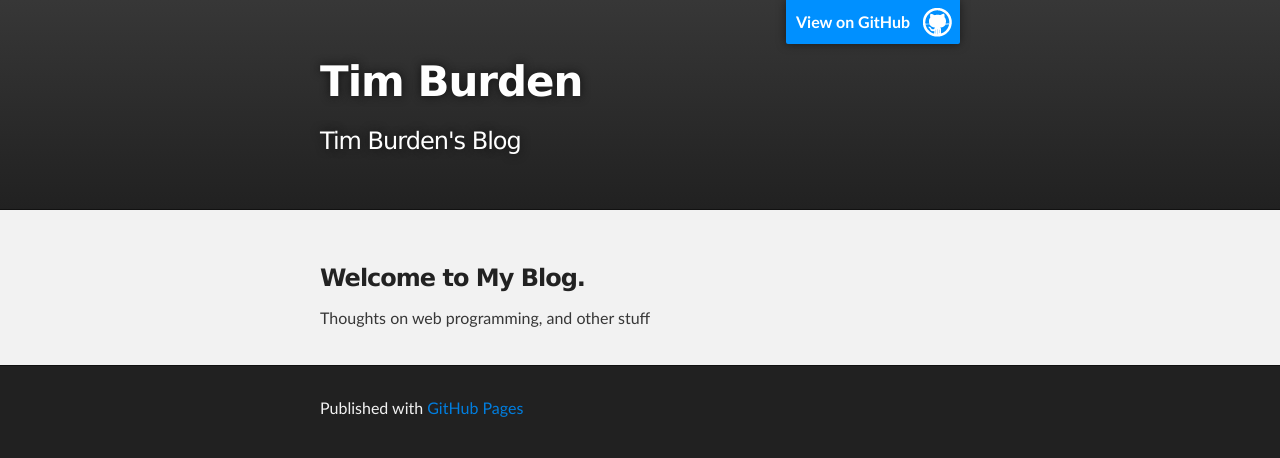
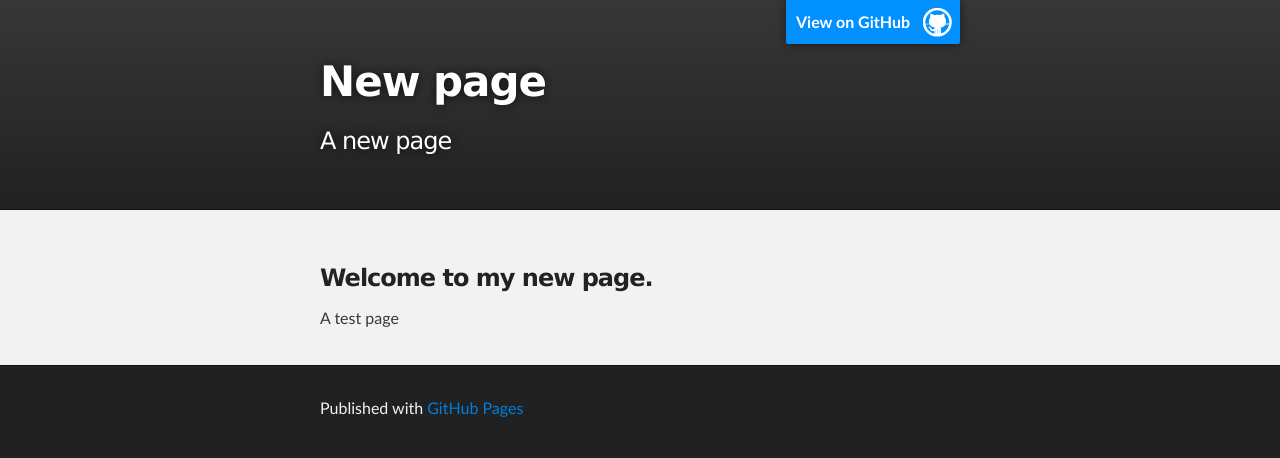
Before and after one commit to timburden/timburden.github.io, a plain HTML site: page index.html in a window 1280 px wide. Drawn offline with Linux system fonts and the light colour scheme.

Commit message:
Replace master branch with page content via GitHub

```diff
--- a/index.html
+++ b/index.html
@@ -4,11 +4,11 @@
   <head>
     <meta charset='utf-8' />
     <meta http-equiv="X-UA-Compatible" content="chrome=1" />
-    <meta name="description" content="Tim Burden : Tim Burden's Blog" />
+    <meta name="description" content="New page : A new page" />
 
     <link rel="stylesheet" type="text/css" media="screen" href="stylesheets/stylesheet.css">
 
-    <title>Tim Burden</title>
+    <title>New page</title>
   </head>
 
   <body>
@@ -18,8 +18,8 @@
         <header class="inner">
           <a id="forkme_banner" href="https://github.com/timburden">View on GitHub</a>
 
-          <h1 id="project_title">Tim Burden</h1>
-          <h2 id="project_tagline">Tim Burden's Blog</h2>
+          <h1 id="project_title">New page</h1>
+          <h2 id="project_tagline">A new page</h2>
 
         </header>
     </div>
@@ -28,9 +28,9 @@
     <div id="main_content_wrap" class="outer">
       <section id="main_content" class="inner">
         <h3>
-<a name="welcome-to-my-blog" class="anchor" href="#welcome-to-my-blog"><span class="octicon octicon-link"></span></a>Welcome to My Blog.</h3>
+<a name="welcome-to-my-new-page" class="anchor" href="#welcome-to-my-new-page"><span class="octicon octicon-link"></span></a>Welcome to my new page.</h3>
 
-<p>Thoughts on web programming, and other stuff</p>
+<p>A test page</p>
       </section>
     </div>
 
--- a/params.json
+++ b/params.json
@@ -1 +1 @@
-{"name":"Tim Burden","tagline":"Tim Burden's Blog","body":"### Welcome to My Blog.\r\nThoughts on web programming, and other stuff","google":"UA-5413704-1","note":"Don't delete this file! It's used internally to help with page regeneration."}
+{"name":"New page","tagline":"A new page","body":"### Welcome to my new page.\r\nA test page","google":"UA-5413704-1","note":"Don't delete this file! It's used internally to help with page regeneration."}
```
